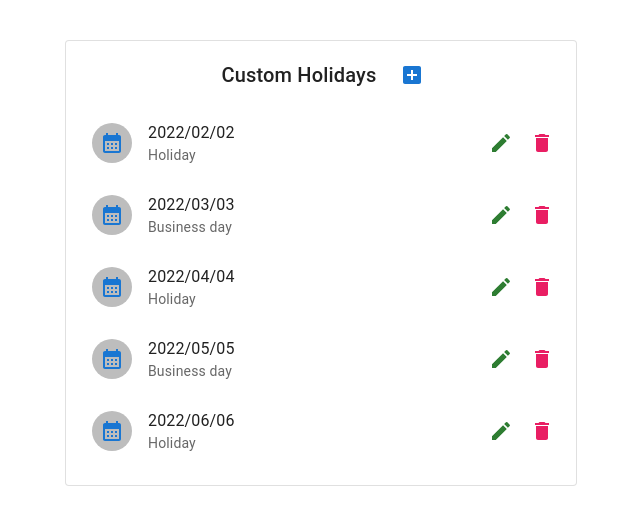
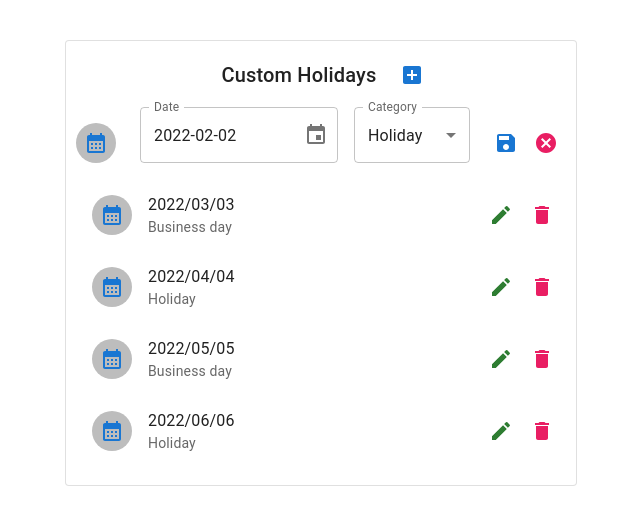
Before and after one commit to nhatvu148/business-day-go, a Next.js app in the folder client/: page / in a window 1280 px wide. Both pictures are taken after a click on the button 820 px from the left and 143 px from the top of the page. Shown: the top 524 px of the page, without its empty margins (319-959 px from the left). Built offline with nearby package versions, Linux system fonts and the light colour scheme.

Commit message:
add edit functioon

```diff
--- a/client/pages/index.tsx
+++ b/client/pages/index.tsx
@@ -30,6 +30,8 @@ import AddBoxIcon from "@mui/icons-material/AddBox";
 import DeleteIcon from "@mui/icons-material/Delete";
 import EditIcon from "@mui/icons-material/Edit";
 import CloseIcon from "@mui/icons-material/Close";
+import SaveIcon from "@mui/icons-material/Save";
+import CancelIcon from "@mui/icons-material/Cancel";
 import CalendarMonthIcon from "@mui/icons-material/CalendarMonth";
 import { pink } from "@mui/material/colors";
 import { DesktopDatePicker } from "@mui/x-date-pickers/DesktopDatePicker";
@@ -60,9 +62,16 @@ const Home: NextPage = () => {
   const [customHolidays, setCustomHolidays] = useState(initialCustomHolidays);
   const [open, setOpen] = useState(false);
   const [category, setCategory] = useState("");
-  const [date, setDate] = useState<moment.Moment | null>(null);
+  const [updatedCategory, setUpdatedCategory] = useState("");
+  const [newDate, setNewDate] = useState<moment.Moment | null>(null);
+  const [newUpdatedDate, setNewUpdatedDate] = useState<moment.Moment | null>(
+    null
+  );
   const [isError, setIsError] = useState(false);
+  const [isSuccess, setIsSuccess] = useState(false);
   const [errorMessage, setErrorMessage] = useState("");
+  const [successMessage, setSuccessMessage] = useState("");
+  const [updatedDate, setUpdatedDate] = useState("");
 
   useEffect(() => {
     if (isError) {
@@ -72,8 +81,35 @@ const Home: NextPage = () => {
     }
   }, [isError]);
 
-  const handleChange = (newValue: moment.Moment | null) => {
-    setDate(newValue);
+  useEffect(() => {
+    if (isSuccess) {
+      setTimeout(() => {
+        setIsSuccess(false);
+      }, 2000);
+    }
+  }, [isSuccess]);
+
+  useEffect(() => {
+    if (updatedDate !== "") {
+      const _newUpdatedDate = moment(updatedDate);
+      const _updatedCategory = customHolidays.find(
+        (day) => day.date === updatedDate
+      )?.category as string;
+      setNewUpdatedDate(_newUpdatedDate);
+      setUpdatedCategory(_updatedCategory);
+    }
+  }, [updatedDate]);
+
+  const handleNewDateChange = (newValue: moment.Moment | null) => {
+    if (newValue !== null) {
+      setNewDate(newValue);
+    }
+  };
+
+  const handleUpdatedDateChange = (newValue: moment.Moment | null) => {
+    if (newValue !== null) {
+      setNewUpdatedDate(newValue);
+    }
   };
 
   const handleClickOpen = () => {
@@ -95,28 +131,71 @@ const Home: NextPage = () => {
   };
 
   const handleAdd = () => {
-    if (date === null || category === "") {
+    if (newDate === null || category === "") {
       setErrorMessage("Date or Category cannot be empty");
       setIsError(true);
       return;
     }
-
-    const newDate = moment(date).format("YYYY/MM/DD");
-    if (customHolidays.some((holiday) => holiday.date === newDate)) {
-      setErrorMessage(`Date ${newDate} already exists`);
+    const _newDate = moment(newDate).format("YYYY/MM/DD");
+    if (customHolidays.some((holiday) => holiday.date === _newDate)) {
+      setErrorMessage(`Date ${_newDate} already exists`);
       setIsError(true);
       return;
     }
     setCustomHolidays((prev) => [
       ...prev,
-      { date: moment(date).format("YYYY/MM/DD"), category },
+      { date: moment(newDate).format("YYYY/MM/DD"), category },
     ]);
-    setDate(null);
+    setNewDate(null);
     // setCategory("");
   };
 
   const handleChangeCategory = (event: SelectChangeEvent) => {
     setCategory(event.target.value);
+  };
+
+  const handleChangeUpdatedCategory = (event: SelectChangeEvent) => {
+    setUpdatedCategory(event.target.value);
+  };
+
+  const updateHoliday = () => {
+    if (newUpdatedDate === null || updatedCategory === "") {
+      setErrorMessage("Date or Category cannot be empty");
+      setIsError(true);
+      return;
+    }
+    const _newDate = moment(newUpdatedDate).format("YYYY/MM/DD");
+    if (
+      customHolidays
+        .filter((holiday) => holiday.date !== updatedDate)
+        .some((holiday) => holiday.date === _newDate)
+    ) {
+      setErrorMessage(`Date ${_newDate} already exists`);
+      setIsError(true);
+      return;
+    }
+    setCustomHolidays((prev) =>
+      prev.map((holiday) => {
+        if (holiday.date === updatedDate) {
+          return {
+            date: newUpdatedDate.format("YYYY/MM/DD"),
+            category: updatedCategory,
+          };
+        } else {
+          return holiday;
+        }
+      })
+    );
+
+    cancelEdit();
+    setSuccessMessage("Saved");
+    setIsSuccess(true);
+  };
+
+  const cancelEdit = () => {
+    setNewUpdatedDate(null);
+    setUpdatedCategory("");
+    setUpdatedDate("");
   };
 
   return (
@@ -135,6 +214,21 @@ const Home: NextPage = () => {
           }}
         >
           {errorMessage}
+        </Alert>
+      )}
+      {isSuccess && (
+        <Alert
+          sx={{
+            position: "fixed",
+            left: "700px",
+            zIndex: 2,
+            marginTop: "-40px",
+          }}
+          onClose={() => {
+            setIsSuccess(false);
+          }}
+        >
+          {successMessage}
         </Alert>
       )}
       <div
@@ -177,6 +271,67 @@ const Home: NextPage = () => {
                       moment(a.date).valueOf() - moment(b.date).valueOf()
                   )
                   .map((day, id: number) => {
+                    if (day.date === updatedDate) {
+                      return (
+                        <div
+                          style={{
+                            display: "flex",
+                            justifyContent: "center",
+                          }}
+                        >
+                          <Avatar sx={{ mr: 3, mt: 2, mb: 2 }}>
+                            <CalendarMonthIcon color="primary" />
+                          </Avatar>
+                          <DesktopDatePicker
+                            label="Date"
+                            inputFormat="YYYY-MM-DD"
+                            value={newUpdatedDate}
+                            onChange={handleUpdatedDateChange}
+                            renderInput={(params) => <TextField {...params} />}
+                          />
+                          <FormControl
+                            fullWidth
+                            sx={{ width: "34%", ml: 2, mr: 2 }}
+                          >
+                            <InputLabel id="demo-simple-select-label">
+                              Category
+                            </InputLabel>
+                            <Select
+                              labelId="demo-simple-select-label"
+                              id="demo-simple-select"
+                              value={updatedCategory}
+                              label="Category"
+                              onChange={handleChangeUpdatedCategory}
+                            >
+                              <MenuItem value={"Holiday"}>Holiday</MenuItem>
+                              <MenuItem value={"Business day"}>
+                                Business day
+                              </MenuItem>
+                            </Select>
+                          </FormControl>
+                          <Tooltip title={"Save"}>
+                            <IconButton
+                              aria-label="save"
+                              onClick={() => {
+                                updateHoliday();
+                              }}
+                            >
+                              <SaveIcon color="primary" />
+                            </IconButton>
+                          </Tooltip>
+                          <Tooltip title={"Cancel"}>
+                            <IconButton
+                              aria-label="cancel"
+                              onClick={() => {
+                                cancelEdit();
+                              }}
+                            >
+                              <CancelIcon sx={{ color: pink[500] }} />
+                            </IconButton>
+                          </Tooltip>
+                        </div>
+                      );
+                    }
                     return (
                       <ListItem
                         key={day.date}
@@ -187,6 +342,9 @@ const Home: NextPage = () => {
                                 edge="end"
                                 aria-label="edit"
                                 sx={{ mr: 0.1 }}
+                                onClick={() => {
+                                  setUpdatedDate(day.date);
+                                }}
                               >
                                 <EditIcon color="success" />
                               </IconButton>
@@ -196,7 +354,6 @@ const Home: NextPage = () => {
                                 edge="end"
                                 aria-label="delete"
                                 onClick={() => {
-                                  console.log("Deleting key: ", day.date);
                                   setCustomHolidays((prev) =>
                                     prev.filter(
                                       (holiday) => holiday.date !== day.date
@@ -266,8 +423,8 @@ const Home: NextPage = () => {
               <DesktopDatePicker
                 label="Date"
                 inputFormat="YYYY-MM-DD"
-                value={date}
-                onChange={handleChange}
+                value={newDate}
+                onChange={handleNewDateChange}
                 renderInput={(params) => <TextField {...params} />}
               />
               <FormControl fullWidth sx={{ width: "50%", ml: 2 }}>
```
